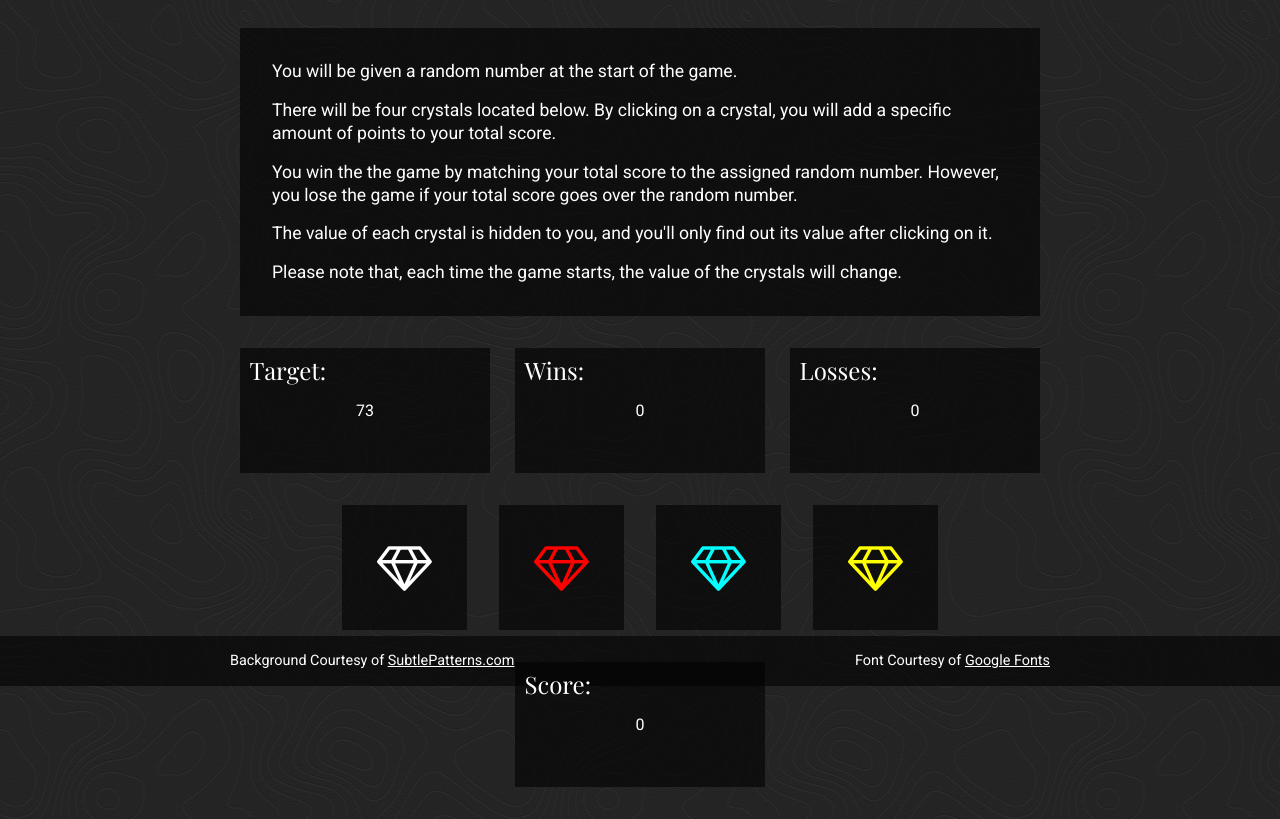
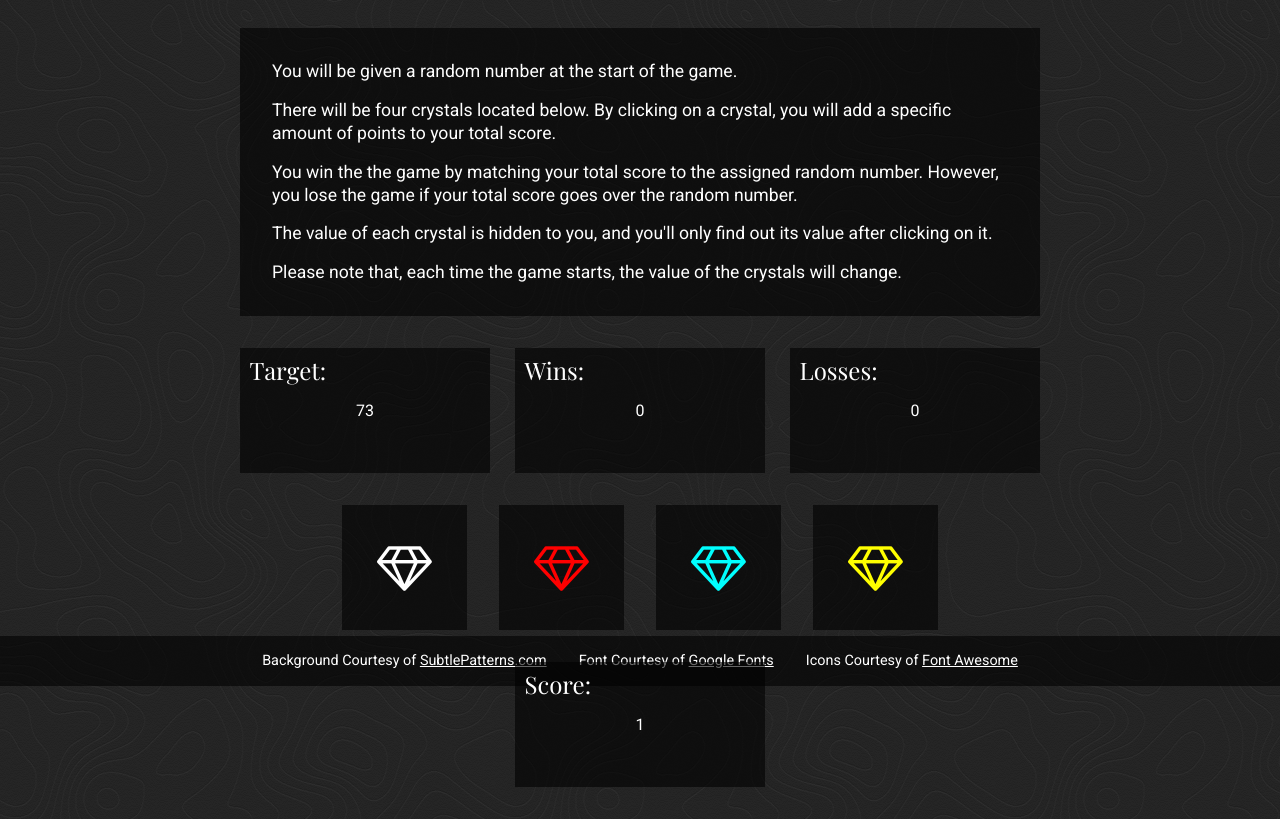
Before and after one commit to bking1989/Crystals-Collector-Game, a plain HTML site: page index.html in a window 1280 px wide. Both pictures are taken after a click on the icon 404 px from the left and 681 px from the top of the page. Shown: the part 114-933 px from the top of the page. Drawn offline with nearby package versions, Linux system fonts and the light colour scheme.

Commit message:
Played with the JS a little more to try and get scores added

```diff
--- a/assets/css/style.css
+++ b/assets/css/style.css
@@ -208,7 +208,7 @@ div#footer{
 div#footer ul{
     display: flex;
     flex-direction: row;
-    justify-content: space-between;
+    justify-content: space-evenly;
     list-style-position: inside;
     list-style-type: none;
     margin: 0 auto;
@@ -219,13 +219,16 @@ div#footer ul{
 div#footer ul:first-child{
     align-self: flex-start;
     order: 1;
-    text-align: left;
+}
+
+div#footer ul:nth-child(2){
+    align-self: auto;
+    order: 2;
 }
 
 div#footer ul:last-child{
     align-self: flex-end;
-    order: 2;
-    text-align: right;
+    order: 3;
 }
 
 div#footer ul li{
--- a/assets/javascript/game.js
+++ b/assets/javascript/game.js
@@ -18,6 +18,9 @@ var crystalSection = $("#crystals");
 // The current score that the user has
 var currentScore = $("#currentScore");
 
+// A counter to keep track of the score
+var scoreCounter = 0;
+
 // The actual game begins here, after the page loads everything
 $(document).ready(function() {
 
@@ -25,12 +28,18 @@ $(document).ready(function() {
     $(targetNumber).html(rnValue);
     $(totalWins).html(0);
     $(totalLosses).html(0);
-    $(currentScore).html(0);
+    $(currentScore).html(scoreCounter);
 
     // Then, we assign a random value to each of the four crystals that we have
-    for (var i = 1; i < 5; i+1) {
-        var targetCrystal = $(crystalSection).child[i];
-        var pointValue = Math.floor(Math.random() * (12 - 1 + 1)) + 1;
-        targetCrystal.attr("value",pointValue);
-    };
+    $("#crystalOne").data("value", 1);
+    $("#crystalTwo").data("value", Math.floor(Math.random() * (12 - 1 + 1)) + 1);
+    $("#crystalThree").data("value", Math.floor(Math.random() * (12 - 1 + 1)) + 1);
+    $("#crystalFour").data("value", Math.floor(Math.random() * (12 - 1 + 1)) + 1);
+
+    // Whenever a crystal is clicked by the player, the value is added to the score
+
+    $(".crystalClick").on("click", function() {
+        var addedPoints = $(this).data("value");
+        $(currentScore).html(addedPoints + scoreCounter);
+    });
 });
--- a/index.html
+++ b/index.html
@@ -34,10 +34,10 @@
             <li id="loseTotal"></li>
         </ul>
         <ul id="crystals">
-            <li><i class="fa fa-diamond" aria-hidden="true"></i></li>
-            <li><i class="fa fa-diamond" aria-hidden="true"></i></li>
-            <li><i class="fa fa-diamond" aria-hidden="true"></i></li>
-            <li><i class="fa fa-diamond" aria-hidden="true"></i></li>
+            <li id="crystalOne" class="crystalClick"><i class="fa fa-diamond" aria-hidden="true"></i></li>
+            <li id="crystalTwo" class="crystalClick"><i class="fa fa-diamond" aria-hidden="true"></i></li>
+            <li id="crystalThree" class="crystalClick"><i class="fa fa-diamond" aria-hidden="true"></i></li>
+            <li id="crystalFour" class="crystalClick"><i class="fa fa-diamond" aria-hidden="true"></i></li>
         </ul>
         <div id="scoreCounter">
             <h1 id="currentScore"></h1>
@@ -46,7 +46,8 @@
     <div id="footer">
         <ul>
             <li>Background Courtesy of <a href="https://www.subtlepatterns.com/" target="_blank">SubtlePatterns.com</a></li>
-            <li>Font Courtesy of <a href="https://fonts.google.com/">Google Fonts</a></li>
+            <li>Font Courtesy of <a href="https://fonts.google.com/" target="_blank">Google Fonts</a></li>
+            <li>Icons Courtesy of <a href="https://www.fontawesome.com/" target="_blank">Font Awesome</a></li>
         </ul>
     </div>
     <script src="assets/javascript/game.js"></script>
```
